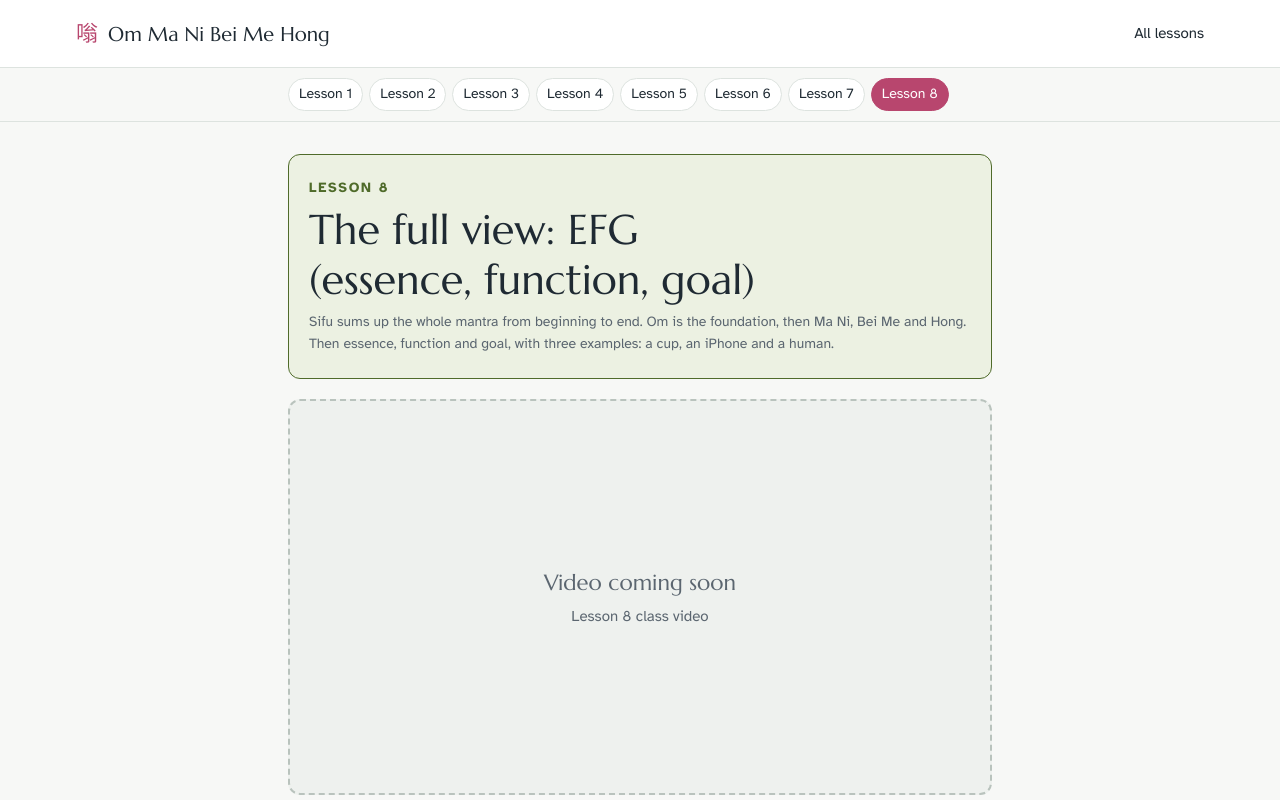
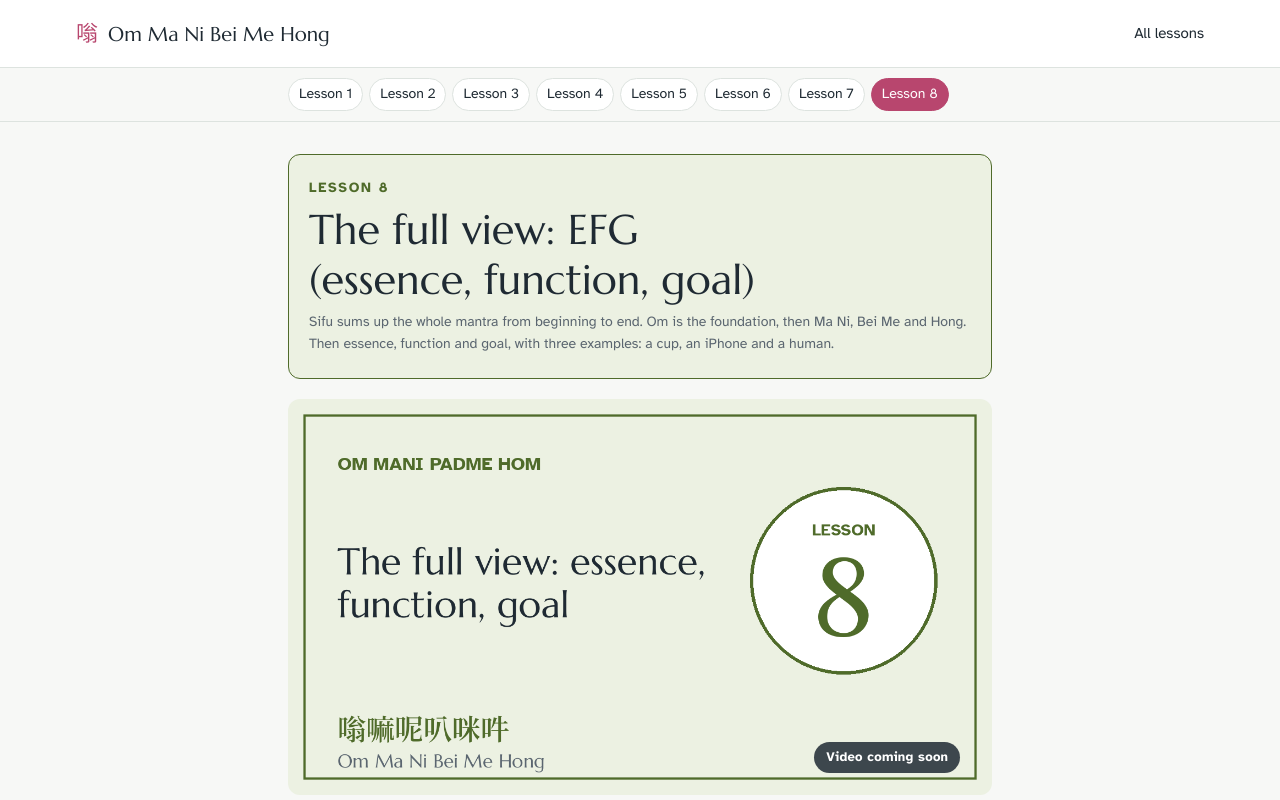
Before and after one commit to Zen-Tim/Om-Ma-Ni-Bei-Me-Hong, a plain HTML site: page public/lesson-8.html in a window 1280 px wide. Shown: the top 800 px of the page. Drawn offline with Linux system fonts and the light colour scheme.

Commit message:
Add Lesson 8 thumbnail
Co-Authored-By: Claude Opus 5.5 <noreply@anthropic.com>

```diff
--- a/public/lesson-8.html
+++ b/public/lesson-8.html
@@ -40,11 +40,9 @@
   <p>Sifu sums up the whole mantra from beginning to end. Om is the foundation, then Ma Ni, Bei Me and Hong. Then essence, function and goal, with three examples: a cup, an iPhone and a human.</p>
 </div>
 
-<div class="video" data-lesson="8">
-  <div class="video-ph">
-    <span class="video-ph-title">Video coming soon</span>
-    <span class="video-ph-sub">Lesson 8 class video</span>
-  </div>
+<div class="video has-poster" data-lesson="8">
+  <img class="video-poster" src="thumbnails/lesson-8.png" width="1280" height="720" alt="Lesson 8: The full view: EFG (essence, function, goal)">
+  <span class="video-soon">Video coming soon</span>
 </div>
 
 <nav class="in-lesson" aria-label="In this lesson">
```
Also changed, not shown: public/index.html (+1 -1 lines), Thumbnails/Lesson_8_Thumbnail_v1.0_20261123.png (added), public/thumbnails/lesson-8.png (added).
